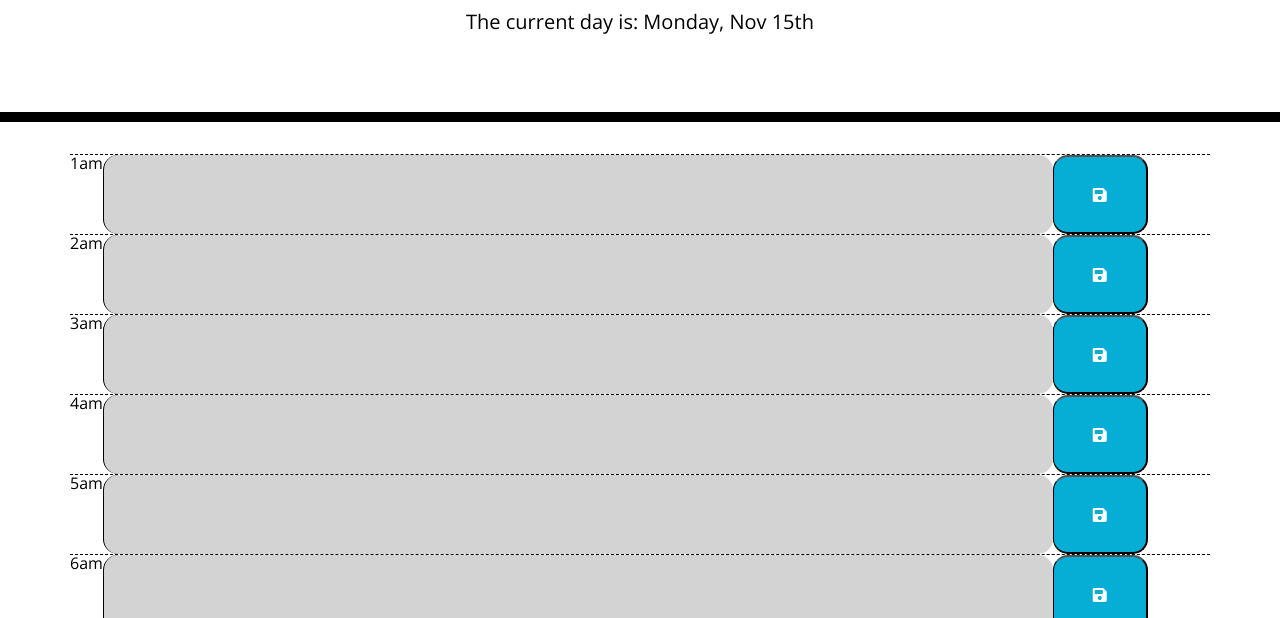
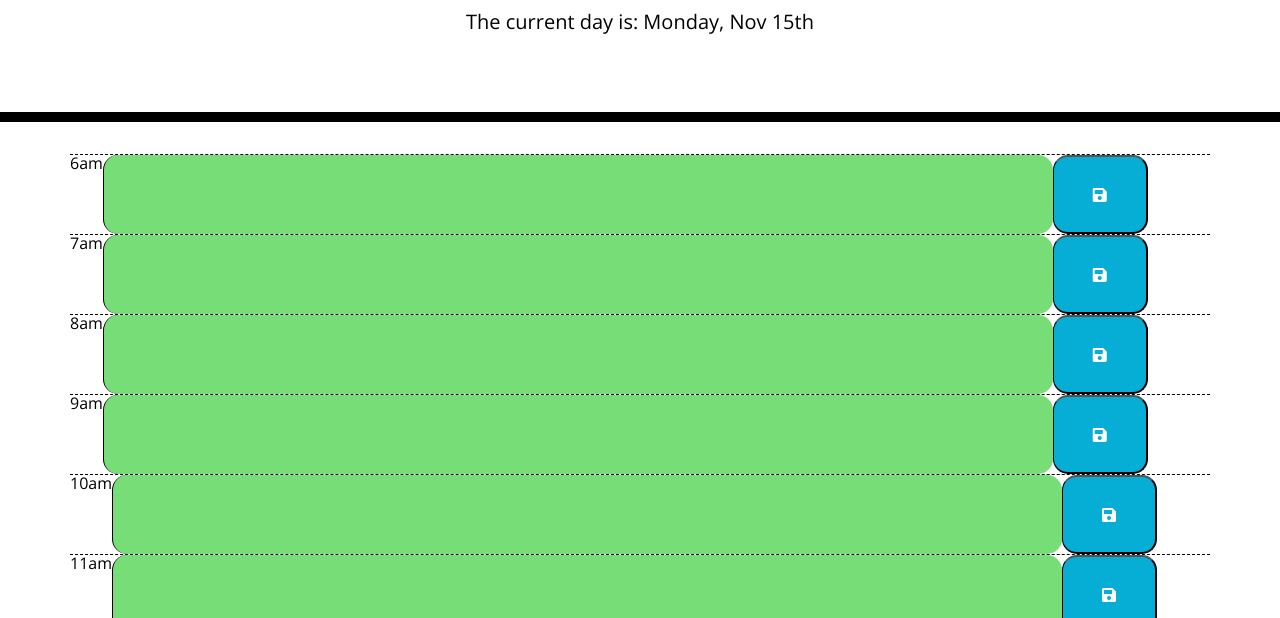
Before and after one commit to klmirg/challenge-5-workday-scheduler, a plain HTML site: page Develop/index.html in a window 1280 px wide. Shown: the part 182-800 px from the top of the page. Drawn offline with nearby package versions, Linux system fonts and the light colour scheme.

Commit message:
Finishing touches!

```diff
--- a/Develop/assets/js/script.js
+++ b/Develop/assets/js/script.js
@@ -1,9 +1,9 @@
+// Giving the current day
+$("#currentDay").append("The current day is: " + moment().format('dddd, MMM Do'));
+// Hours of the day
+var hours = ["6am", "7am", "8am", "9am", "10am", "11am", "12pm", "1pm", "2pm", "3pm", "4pm", "5pm", "6pm", "7pm", "8pm", "9pm", "10pm", "11pm", "12am"]
 
-$("#currentDay").append("The current day is: " + moment().format('dddd, MMM Do'));
-
-var hours = [ "1am" ,"2am", "3am", "4am", "5am", "6am", "7am", "8am", "9am", "10am", "11am", "12pm", "1pm", "2pm", "3pm", "4pm", "5pm", "6pm", "7pm", "8pm", "9pm", "10pm", "11pm", "12am"]
-
-var militaryHours = ["1", "2", "3" , "4", "5", "6", "7", "8", "9","10", "11", "12", "13", "14", "15", "16", "17","18"]
+var militaryHours = ["6", "7", "8", "9","10", "11", "12", "13", "14", "15", "16", "17","18", "19", "20", "21", "22", "23", "24"]
 
 
 for (let i = 0; i < hours.length; i++) {
@@ -42,6 +42,7 @@ for (let i = 0; i < hours.length; i++) {
 
 
 let textAreas = document.getElementsByClassName('description');
+// This is getting what text I have in localStorage
 textAreas[0].textContent = localStorage.getItem('');
 
 $(".saveBtn").click(function() {
@@ -50,19 +51,9 @@ $(".saveBtn").click(function() {
   var time = $(this).siblings("textarea").attr("id")
 
   localStorage.setItem (time, entry);
-
-  console.log(time);
-  console.log(entry);
 });
 
-
-
-// Get current time
-// loop through hours
-// compare each hour to the current time
-// have the if else to compare the time
-// add the coloring class to the class of that hour
-
+// This function is to change the colors based on what time it is, if something is in the past, future, or present
 var timeBlockColorChange = function() {
 
   var currentTime = parseInt(moment().format("kk"));
@@ -74,31 +65,23 @@ textAreas.each( function (index, element) {
   var elementTime = $(element).attr("id")
   var numberVersionOfElTime = parseInt(elementTime);
 
+  console.log(elementTime + " and " + currentTime)
+// Comparing the currentTime to the time slot on the page, to decide which color it needs, based on past, present, or future.
   if (elementTime > currentTime) {
-    $(textAreas).addClass("future");
-    $(textAreas).removeClass("present");
-    $(textAreas).removeClass("past");
+    $(textAreas[index]).addClass("future");
+    $(textAreas[index]).removeClass("present");
+    $(textAreas[index]).removeClass("past");
 
-  } else if (elementTime === currentTime) {
-    $(textAreas).addClass("present");
-    $(textAreas).removeClass("future");
-    $(textAreas).removeClass("past");
+  } else if (elementTime == currentTime) {
+    $(textAreas[index]).addClass("present");
+    $(textAreas[index]).removeClass("future");
+    $(textAreas[index]).removeClass("past");
   } else {
-    $(textAreas).addClass("past");
-    $(textAreas).removeClass("future");
-    $(textAreas).removeClass("present");
+    $(textAreas[index]).addClass("past");
+    $(textAreas[index]).removeClass("future");
+    $(textAreas[index]).removeClass("present");
   }
 });
-
-// if (currentTime > militaryHours) {
-//   $(element).addClass("future");
-// } else if (currentTime === militaryHours) {
-//   $(element).addClass("present");
-// } else {
-//   $(element).addClass("past");
-// }
-
-
 };
 
 
```
Also changed, not shown: Develop/index.html (+2 -1 lines), Develop/assets/images/Screenshot 2021-11-14 215530.png (added), 1 other file.
